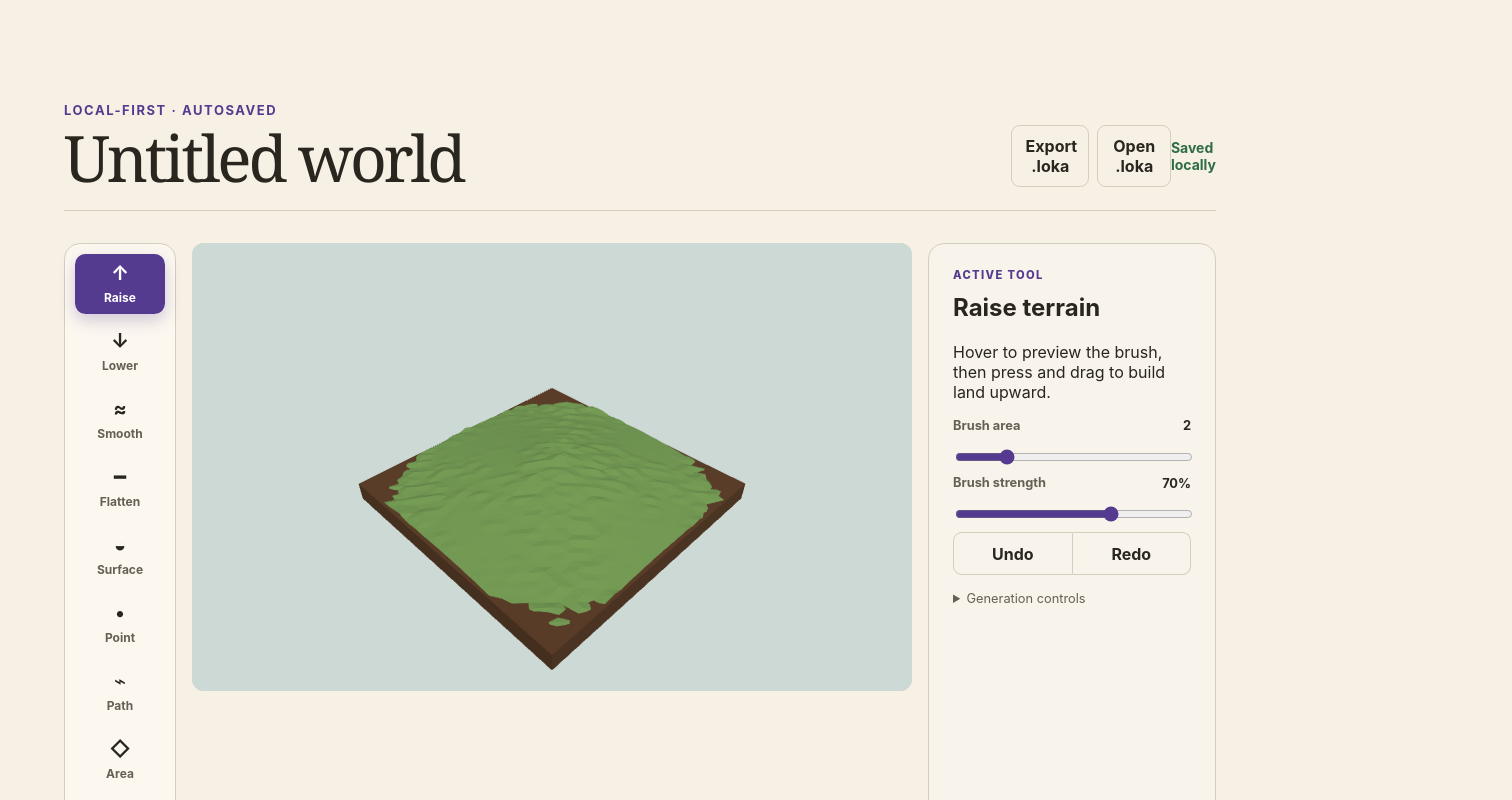
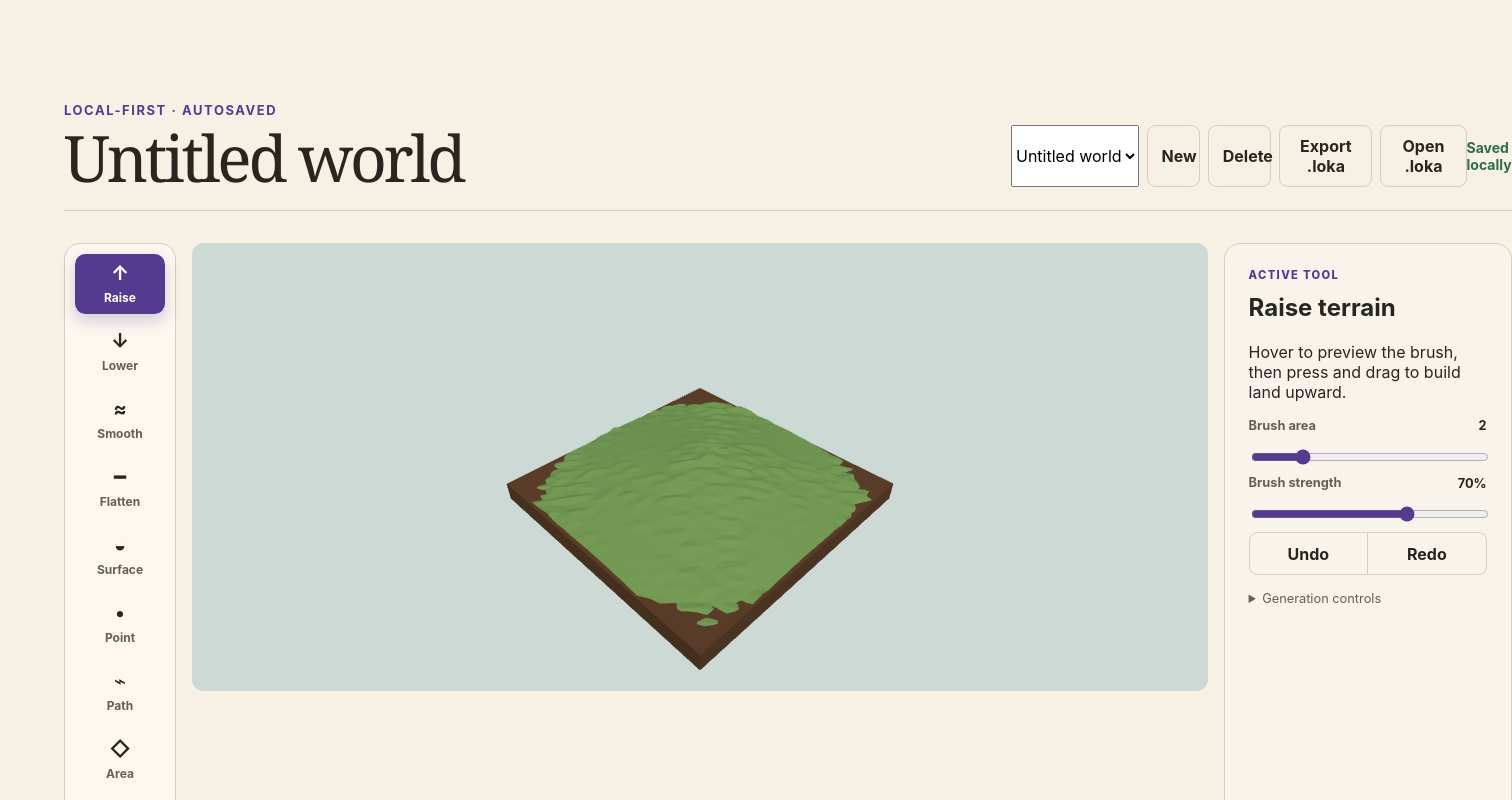
Before and after one commit to varunhv97/world-builder, a React (Vite) app: page / in a window 1280 px wide. Shown: the top 800 px of the page, 1512 px wide, since content can reach past the window. Built offline with nearby package versions, Linux system fonts and the light colour scheme.

Commit message:
feat: support multiple local worlds

```diff
--- a/src/App.tsx
+++ b/src/App.tsx
@@ -1,4 +1,4 @@
-import { useEffect, useRef, useState, type ChangeEvent, type PointerEvent } from 'react'
+import { useEffect, useMemo, useRef, useState, type ChangeEvent, type PointerEvent } from 'react'
 import {
   DEFAULT_TERRAIN_OPTIONS,
   flattenTerrain,
@@ -13,12 +13,14 @@ import {
 import { recoverEditorState } from './domain/local-recovery'
 import { createEditorFeature, type EditorFeature, type EditorFeatureKind, type TerrainCoordinate } from './domain/editor-features'
 import { decodeEditorWorldSnapshot, encodeEditorWorldSnapshot } from './domain/loka/editor-snapshot'
-import type { EditorWorld } from './domain/editor-world'
+import { activateWorld, addWorld, createEditorWorld, deleteWorld, replaceWorld, type EditorWorld, type LocalWorldLibrary } from './domain/editor-world'
+import { recoverLocalWorldLibrary } from './domain/local-world-library'
 import { WorldRenderer } from './rendering/WorldRenderer'
 import './App.css'
 
 const DIMENSION = LOCAL_TERRAIN_DIMENSION
 const STORAGE_KEY = 'world-builder:editor-v2'
+const LIBRARY_STORAGE_KEY = 'world-builder:local-library-v1'
 
 type TerrainTool = 'raise' | 'lower' | 'smooth' | 'flatten' | 'paint'
 type EditorTool = TerrainTool | EditorFeatureKind
@@ -42,12 +44,14 @@ function App() {
   const drawingRef = useRef(false)
   const flattenTargetRef = useRef(0)
   const recovered = recoverEditorState(localStorage.getItem(STORAGE_KEY), DIMENSION ** 2)
-  const [worldId, setWorldId] = useState(() => recovered?.worldId ?? crypto.randomUUID())
-  const [title, setTitle] = useState(() => recovered?.title ?? 'Untitled world')
-  const [createdAt, setCreatedAt] = useState(() => recovered?.createdAt ?? new Date().toISOString())
-  const [generation, setGeneration] = useState<TerrainGenerationOptions>(() => recovered?.generation ?? DEFAULT_TERRAIN_OPTIONS)
-  const [heights, setHeights] = useState(() => recovered?.heights ?? generateTerrainFromOptions(DEFAULT_TERRAIN_OPTIONS))
-  const [materials, setMaterials] = useState<number[]>(() => recovered?.materials ?? Array(DIMENSION ** 2).fill(1))
+  const [library, setLibrary] = useState<LocalWorldLibrary>(() => recoverLocalWorldLibrary(localStorage.getItem(LIBRARY_STORAGE_KEY)) ?? createInitialLibrary(recovered))
+  const initialWorld = library.worlds.find((world) => world.id === library.activeWorldId)!
+  const [worldId, setWorldId] = useState(() => initialWorld.id)
+  const [title, setTitle] = useState(() => initialWorld.title)
+  const [createdAt, setCreatedAt] = useState(() => initialWorld.createdAt)
+  const [generation, setGeneration] = useState<TerrainGenerationOptions>(() => initialWorld.generation)
+  const [heights, setHeights] = useState(() => [...initialWorld.heights])
+  const [materials, setMaterials] = useState<number[]>(() => [...initialWorld.materials])
   const [tool, setTool] = useState<EditorTool>('raise')
   const [material, setMaterial] = useState<Material>(1)
   const [brushRadius, setBrushRadius] = useState(2)
@@ -55,8 +59,9 @@ function App() {
   const [gridVisible, setGridVisible] = useState(false)
   const [undo, setUndo] = useState<EditorSnapshot[]>([])
   const [redo, setRedo] = useState<EditorSnapshot[]>([])
-  const [features, setFeatures] = useState<EditorFeature[]>(() => recovered?.features ?? [])
+  const [features, setFeatures] = useState<EditorFeature[]>(() => [...initialWorld.features])
   const [draftCoordinates, setDraftCoordinates] = useState<TerrainCoordinate[]>([])
+  const activeSnapshot = useMemo<EditorWorld>(() => ({ id: worldId, title, createdAt, updatedAt: new Date().toISOString(), generation, heights, materials, features }), [createdAt, features, generation, heights, materials, title, worldId])
 
   useEffect(() => {
     const canvas = canvasRef.current
@@ -74,8 +79,11 @@ function App() {
   useEffect(() => {
     rendererRef.current?.setTerrain({ dimension: DIMENSION, elevations: heights, materialIndices: materials })
     rendererRef.current?.setFeatures(features, DIMENSION, heights)
-    localStorage.setItem(STORAGE_KEY, JSON.stringify({ worldId, title, createdAt, heights, materials, features, generation }))
-  }, [createdAt, features, generation, heights, materials, title, worldId])
+  }, [features, heights, materials])
+
+  useEffect(() => {
+    localStorage.setItem(LIBRARY_STORAGE_KEY, JSON.stringify(replaceWorld(library, activeSnapshot)))
+  }, [activeSnapshot, library])
 
   const edit = (event: PointerEvent<HTMLCanvasElement>) => {
     const coordinate = rendererRef.current?.terrainCoordinateAt(event.clientX, event.clientY, event.currentTarget.getBoundingClientRect(), DIMENSION)
@@ -158,9 +166,8 @@ function App() {
     if (!confirm('Delete this feature? This cannot be undone yet.')) return
     setFeatures((current) => current.filter((feature) => feature.id !== id))
   }
-  const currentWorld = (): EditorWorld => ({ id: worldId, title, createdAt, updatedAt: new Date().toISOString(), generation, heights, materials, features })
   const exportWorld = () => {
-    const bytes = encodeEditorWorldSnapshot(currentWorld())
+    const bytes = encodeEditorWorldSnapshot(activeSnapshot)
     const contents = new Uint8Array(bytes)
     const url = URL.createObjectURL(new Blob([contents.buffer as ArrayBuffer], { type: 'application/octet-stream' }))
     const link = document.createElement('a')
@@ -174,9 +181,33 @@ function App() {
     if (file === undefined) return
     try {
       const imported = decodeEditorWorldSnapshot(new Uint8Array(await file.arrayBuffer()))
-      setWorldId(imported.id); setTitle(imported.title); setCreatedAt(imported.createdAt); setGeneration(imported.generation); setHeights([...imported.heights]); setMaterials([...imported.materials]); setFeatures([...imported.features]); setUndo([]); setRedo([]); setDraftCoordinates([])
+      const duplicate = library.worlds.some((world) => world.id === imported.id)
+      const nextWorld = duplicate ? createEditorWorld({ title: imported.title, generation: imported.generation, heights: imported.heights, materials: imported.materials, features: imported.features }) : imported
+      setLibrary((current) => addWorld(replaceWorld(current, activeSnapshot), nextWorld))
+      loadWorld(nextWorld)
     } catch { alert('That file is not a valid, supported .loka world snapshot.') }
     event.currentTarget.value = ''
+  }
+  const loadWorld = (world: EditorWorld) => {
+    setWorldId(world.id); setTitle(world.title); setCreatedAt(world.createdAt); setGeneration(world.generation); setHeights([...world.heights]); setMaterials([...world.materials]); setFeatures([...world.features]); setUndo([]); setRedo([]); setDraftCoordinates([])
+  }
+  const selectWorld = (nextId: string) => {
+    const next = library.worlds.find((world) => world.id === nextId)
+    if (next === undefined) return
+    setLibrary((current) => activateWorld(replaceWorld(current, activeSnapshot), nextId))
+    loadWorld(next)
+  }
+  const createWorld = () => {
+    const next = createEditorWorld({ title: 'Untitled world', generation: { ...DEFAULT_TERRAIN_OPTIONS, seed: Math.floor(Math.random() * 2 ** 31) }, heights: generateTerrainFromOptions(DEFAULT_TERRAIN_OPTIONS), materials: Array(DIMENSION ** 2).fill(1), features: [] })
+    setLibrary((current) => addWorld(replaceWorld(current, activeSnapshot), next))
+    loadWorld(next)
+  }
+  const removeWorld = () => {
+    if (library.worlds.length <= 1 || !confirm(`Delete ${title}? This cannot be undone.`)) return
+    const nextLibrary = deleteWorld(replaceWorld(library, activeSnapshot), worldId)
+    const nextWorld = nextLibrary.worlds.find((world) => world.id === nextLibrary.activeWorldId)!
+    setLibrary(nextLibrary)
+    loadWorld(nextWorld)
   }
   const setGenerationControl = <Key extends keyof TerrainGenerationOptions>(key: Key, value: TerrainGenerationOptions[Key]) => {
     setGeneration((current) => ({ ...current, [key]: value }))
@@ -185,7 +216,7 @@ function App() {
   const copy = isTerrainTool(tool) ? toolCopy(tool) : featureToolCopy(tool, draftCoordinates.length)
   return (
     <main className="app-shell">
-      <header><div><p className="eyebrow">Local-first · autosaved</p><input className="world-title" aria-label="World title" value={title} onChange={(event) => setTitle(event.target.value.slice(0, 200))} /></div><div className="world-file-actions"><button type="button" className="quiet-action" onClick={exportWorld}>Export .loka</button><button type="button" className="quiet-action" onClick={() => importInputRef.current?.click()}>Open .loka</button><input ref={importInputRef} className="visually-hidden" type="file" accept=".loka,application/octet-stream" onChange={importWorld} /></div></header>
+      <header><div><p className="eyebrow">Local-first · autosaved</p><input className="world-title" aria-label="World title" value={title} onChange={(event) => setTitle(event.target.value.slice(0, 200))} /></div><div className="world-file-actions"><select aria-label="Active world" value={worldId} onChange={(event) => selectWorld(event.target.value)}>{library.worlds.map((world) => <option key={world.id} value={world.id}>{world.title}</option>)}</select><button type="button" className="quiet-action" onClick={createWorld}>New</button><button type="button" className="quiet-action" disabled={library.worlds.length <= 1} onClick={removeWorld}>Delete</button><button type="button" className="quiet-action" onClick={exportWorld}>Export .loka</button><button type="button" className="quiet-action" onClick={() => importInputRef.current?.click()}>Open .loka</button><input ref={importInputRef} className="visually-hidden" type="file" accept=".loka,application/octet-stream" onChange={importWorld} /></div></header>
       <section className="workspace">
         <nav className="tool-rail" aria-label="Terrain tools">
           <Tool active={tool === 'raise'} label="Raise" icon="↑" onClick={() => setTool('raise')} />
@@ -251,4 +282,9 @@ function RangeControl({ label, value, onChange }: { readonly label: string; read
   return <label>{label}<input aria-label={label} type="range" min="0" max="1" step="0.05" value={value} onChange={(event) => onChange(Number(event.target.value))} /></label>
 }
 
+function createInitialLibrary(recovered: ReturnType<typeof recoverEditorState>): LocalWorldLibrary {
+  const world = createEditorWorld({ title: recovered?.title ?? 'Untitled world', generation: recovered?.generation ?? DEFAULT_TERRAIN_OPTIONS, heights: recovered?.heights ?? generateTerrainFromOptions(DEFAULT_TERRAIN_OPTIONS), materials: recovered?.materials ?? Array(DIMENSION ** 2).fill(1), features: recovered?.features ?? [] })
+  return { version: 1, activeWorldId: world.id, worlds: [world] }
+}
+
 export default App
--- a/src/domain/editor-world.ts
+++ b/src/domain/editor-world.ts
@@ -32,6 +32,16 @@ export function replaceWorld(library: LocalWorldLibrary, replacement: EditorWorl
   return { ...library, worlds: library.worlds.map((world) => world.id === replacement.id ? cloneWorld(replacement) : world) }
 }
 
+export function addWorld(library: LocalWorldLibrary, world: EditorWorld): LocalWorldLibrary {
+  if (library.worlds.some((existing) => existing.id === world.id)) throw new Error('Cannot add a world with a duplicate ID.')
+  return { version: 1, activeWorldId: world.id, worlds: [...library.worlds, cloneWorld(world)] }
+}
+
+export function activateWorld(library: LocalWorldLibrary, worldId: string): LocalWorldLibrary {
+  if (!library.worlds.some((world) => world.id === worldId)) throw new Error('Cannot activate an unknown world.')
+  return { ...library, activeWorldId: worldId }
+}
+
 export function deleteWorld(library: LocalWorldLibrary, worldId: string): LocalWorldLibrary {
   if (library.worlds.length <= 1) throw new Error('A library must retain at least one world.')
   const worlds = library.worlds.filter((world) => world.id !== worldId)
--- /dev/null
+++ b/src/domain/local-world-library.ts
@@ -0,0 +1,23 @@
+import { cloneWorld, type EditorWorld, type LocalWorldLibrary } from './editor-world'
+
+/** Validates the browser-local world library before it becomes editable state. */
+export function recoverLocalWorldLibrary(serialized: string | null): LocalWorldLibrary | undefined {
+  if (serialized === null) return undefined
+  try {
+    const value: unknown = JSON.parse(serialized)
+    if (!isLibrary(value)) return undefined
+    return { version: 1, activeWorldId: value.activeWorldId, worlds: value.worlds.map(cloneWorld) }
+  } catch { return undefined }
+}
+
+function isLibrary(value: unknown): value is LocalWorldLibrary {
+  if (typeof value !== 'object' || value === null) return false
+  const library = value as Partial<LocalWorldLibrary>
+  return library.version === 1 && typeof library.activeWorldId === 'string' && Array.isArray(library.worlds) && library.worlds.length > 0 && library.worlds.every(isWorld) && library.worlds.some((world) => world.id === library.activeWorldId) && new Set(library.worlds.map((world) => world.id)).size === library.worlds.length
+}
+
+function isWorld(value: unknown): value is EditorWorld {
+  if (typeof value !== 'object' || value === null) return false
+  const world = value as Partial<EditorWorld>
+  return typeof world.id === 'string' && typeof world.title === 'string' && typeof world.createdAt === 'string' && typeof world.updatedAt === 'string' && Array.isArray(world.heights) && world.heights.every(Number.isFinite) && Array.isArray(world.materials) && world.materials.every(Number.isInteger) && Array.isArray(world.features) && typeof world.generation === 'object' && world.generation !== null
+}
```
Also changed, not shown: 2 other files (tests, documents, lock files or other folders).
